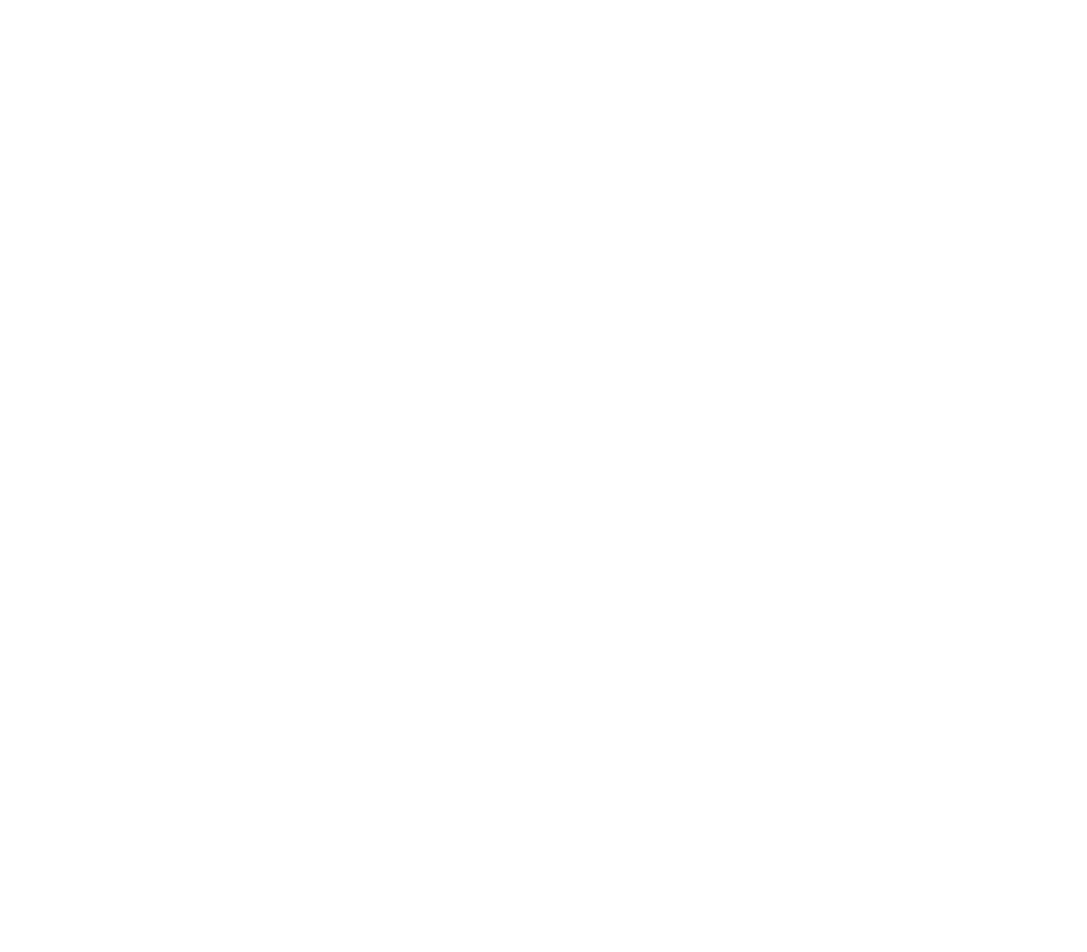
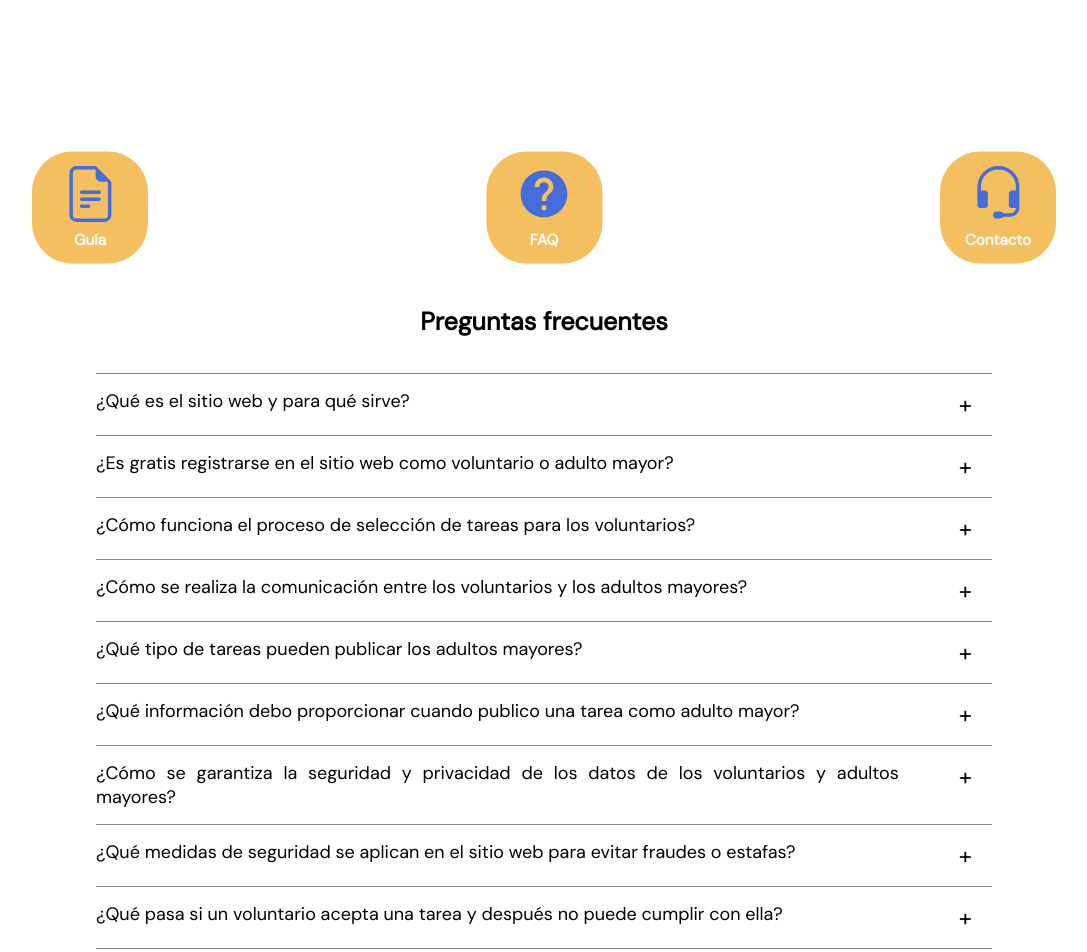
Before and after one commit to msft2000/wise-helper-client, a React (Create React App) app: page /support in a window 1280 px wide. Before the commit this address had no page. Shown: the top 952 px of the page, without its empty margins (96-1183 px from the left). Before the commit the page ends 800 px from the top, so only its background shows below. Built offline with nearby package versions, Linux system fonts and the light colour scheme.

Commit message:
Corregido la parte de navegación
Faltan ventanas de modificar perfil, regresar, etc

```diff
--- a/src/App/App.js
+++ b/src/App/App.js
@@ -13,6 +13,7 @@ import { TareasAdulto } from "../pages/Tareas_A";
 import { PerfilAyudante } from "../pages/PerfilAyudante";
 import { Soporte } from "../pages/Soporte";
 import { Soporte2 } from "../pages/Soporte2";
+import { Soporte3 } from "../pages/Soporte3";
 function App() {
   return (
     <BrowserRouter>
@@ -21,13 +22,16 @@ function App() {
           <Route path="/" element={<Index />} />
           <Route path="/login" element={<Login />} />
           <Route path="/register" element={<Signup />} />
+          <Route path="/support" element={<Soporte3/>} />
           <Route path="/adult" element={<TareasAdulto />}/>
+          <Route path="/adult/agregar-tarea" element={<AgregarTarea/>}/>
             <Route path="/adult/tareas"  />
+
             <Route path="/adult/perfil" element={<PerfilAdultoMayor/>}/>
             <Route path="/adult/support" element={<Soporte/>} />
           <Route path="/volunter" element={<TareasVoluntario/>}/>
             <Route path="/volunter/tareas" element={<TareasActivas />}/>
-              <Route path="/volunter/tareas/agregar-tarea" element={<AgregarTarea/>}/>
+
             <Route path="/volunter/perfil" element={<PerfilAyudante />} />
             <Route path="/volunter/support" element={<Soporte2/>} />
 
--- a/src/components/Navbar.jsx
+++ b/src/components/Navbar.jsx
@@ -7,7 +7,7 @@ function Navbar(props) {
   const navigate=useNavigate();
   const [flag,setFlag]=React.useState(false);
   return (
-    <header className="NavBar1" style={{"zIndex":"100"}}>
+    <header className="NavBar1">
     <nav>
       <img src={logo} onClick={()=>navigate("/")}/>
       <ul className={flag ? "show":""}>
--- a/src/css/PerfilAyudante.css
+++ b/src/css/PerfilAyudante.css
@@ -32,6 +32,7 @@ div.PerfilAyudante input {
     transform: scale(1.2)
   }
   div.PerfilAyudante .sec1{
+    margin-top: 150px;
     grid-area: seccion1;
     background-color:  rgb(222, 222, 222);
     border-radius: 0px 10px 10px 0px;
--- a/src/pages/AgregarTarea.jsx
+++ b/src/pages/AgregarTarea.jsx
@@ -1,13 +1,13 @@
 import React from "react";
 import { useNavigate } from "react-router-dom";
 import "../css/AgregarTarea.css";
-import { Navbar2 } from "../components/Navbar2.jsx";
+import { Navbar } from "../components/Navbar";
 
 function AgregarTarea(){
     const navigate = useNavigate();
     return(
         <div id="agregar-tareas">
-            <Navbar2 flag={2}/>
+            <Navbar flag={1}/>
             <div className="agregar-tarea-general--container">
                 <div className="agregar-tareas--header">
                     <h1>Agregar Tarea</h1>
--- a/src/pages/Index.jsx
+++ b/src/pages/Index.jsx
@@ -6,6 +6,7 @@ import p1PNG from "../assets/img/p1.png";
 import p2PNG from "../assets/img/p2.png";
 import p3PNG from "../assets/img/p3.png";
 import { useNavigate } from "react-router-dom";
+import {Soporte3} from "../pages/Soporte3"
 
 function Index() {
   const navigate = useNavigate();
@@ -61,7 +62,7 @@ function Index() {
                   <a href="#">Inicio</a>
                 </li>
                 <li>
-                  <a href="#">Soporte</a>
+                  <a onClick={() => navigate("/support")}>Soporte</a>
                 </li>
                 <div className="right">
                   <li>
--- a/src/pages/PerfilAdultoMayor.jsx
+++ b/src/pages/PerfilAdultoMayor.jsx
@@ -1,5 +1,4 @@
 import React from "react";
-import { Menu } from "../components/Menu";
 import { useNavigate } from "react-router-dom";
 import "../css/PerfilAdultoMayor.css";
 import adultoMayor from "../assets/img/adultoMayor-hombre.png";
@@ -11,8 +10,9 @@ function PerfilAdultoMayor() {
     const  navigate  = useNavigate();
     return (
         <div id="perfil-adulto-mayor--page-container">
+            <Navbar flag={3}/>
             <div className="perfil-datos--container">
-                <Navbar flag={3}/>
+
                 <div className="perfil-datos--container--titulo">
                     <p>Datos</p>
                     <hr />
--- /dev/null
+++ b/src/pages/Soporte3.jsx
@@ -0,0 +1,174 @@
+import React from "react";
+import "../css/soporte2.css";
+import {MdMarkUnreadChatAlt, MdSend,MdLocalPhone,MdLiveHelp,MdHelp} from "react-icons/md"
+import {BsHeadset,BsFileEarmarkText} from "react-icons/bs"
+import { Navbar2 } from "../components/Navbar2";
+
+function FAQQuest(props) {
+  const [flag, setFlag] = React.useState(0);
+  return (
+    <div onClick={() => {
+      setFlag(1 - flag);
+    }}>
+      <div>
+        <p>{props.quest}</p>
+        <p style={flag == 1 ? {display:"flex"} : {display:"none"}}>
+          {props.answ}
+        </p>
+      </div>
+      <p>{flag==1 ? "-":"+"}</p>
+    </div>
+  );
+}
+
+function Soporte3() {
+  const [flag,setFlag]=React.useState([0,1,0]);
+  return (
+    <div className="Soporte">
+
+      <div className="container">
+
+        <div className="btns">
+          {/*Bloque de botones*/}
+          <div class="Guia" onClick={()=>{if(flag[0]==0) setFlag([1-flag[0],0,0])}} >
+            <BsFileEarmarkText/>
+            <p>Guía</p>
+          </div>
+
+          <div class="FAQ" onClick={()=>{if(flag[1]==0) setFlag([0,1-flag[1],0])}} >
+            <MdHelp/>
+            <p>FAQ</p>
+          </div>
+
+          <div class="Contacto" onClick={()=>{if(flag[2]==0) setFlag([0,0,1-flag[2]])}} >
+            <BsHeadset/>
+            <p>Contacto</p>
+          </div>
+
+        </div>
+
+        <div className="content">
+          {/*Bloque de contenido de cada sección*/}
+
+          <div class="Guia" style={flag[0]==1 ? {display:"flex"}:{display:"none"}}>
+            {/*Todavía no está completa la aplicación*/}
+          </div>
+
+          <div class="FAQ" style={flag[1]==1 ? {display:"flex"}:{display:"none"}}>
+            {/*Bloque de Preguntas Frecuentes*/}
+            <h1>Preguntas frecuentes</h1>
+            <section>
+                <FAQQuest
+                  quest="¿Qué es el sitio web y para qué sirve?"
+                  answ="Lorem ipsum dolor sit amet consectetur adipisicing elit."
+                />
+                <FAQQuest
+                  quest="¿Es gratis registrarse en el sitio web como voluntario o
+                  adulto mayor?"
+                  answ="Lorem ipsum, dolor sit amet consectetur adipisicing elit.
+                  Obcaecati sunt amet hic voluptatibus facilis, placeat vero
+                  excepturi neque. Iusto nam possimus dolores repellat fuga,
+                  temporibus dicta at labore in molestias."
+                />
+                <FAQQuest
+                  quest="¿Cómo funciona el proceso de selección de tareas para los
+                  voluntarios?"
+                  answ="Lorem ipsum dolor sit amet consectetur adipisicing elit.
+                  Inventore iure, odit animi tenetur sed quibusdam optio sequi
+                  architecto dolor. Officia accusamus veniam architecto
+                  perspiciatis voluptates error nisi tenetur impedit fuga."
+                />
+                <FAQQuest
+                  quest="¿Cómo se realiza la comunicación entre los voluntarios y los
+                  adultos mayores?"
+                  answ="Lorem ipsum dolor sit, amet consectetur adipisicing elit.
+                  Mollitia cupiditate ipsam sint rerum. Molestiae, expedita
+                  omnis quibusdam alias deleniti sequi nesciunt quae ea nemo
+                  optio recusandae exercitationem, asperiores nihil eligendi."
+                />
+                <FAQQuest
+                  quest="¿Qué tipo de tareas pueden publicar los adultos mayores?"
+                  answ="Lorem ipsum dolor sit amet consectetur adipisicing elit.
+                  Inventore iure, odit animi tenetur sed quibusdam optio sequi
+                  architecto dolor. Officia accusamus veniam architecto
+                  perspiciatis voluptates error nisi tenetur impedit fuga."
+                />
+                <FAQQuest
+                  quest="¿Qué información debo proporcionar cuando publico una tarea
+                  como adulto mayor?"
+                  answ="Lorem ipsum dolor sit amet consectetur adipisicing elit.
+                  Inventore iure, odit animi tenetur sed quibusdam optio sequi
+                  architecto dolor. Officia accusamus veniam architecto
+                  perspiciatis voluptates error nisi tenetur impedit fuga."
+                />
+                <FAQQuest
+                  quest="¿Cómo se garantiza la seguridad y privacidad de los datos de
+                  los voluntarios y adultos mayores?"
+                  answ="Lorem ipsum dolor sit amet consectetur adipisicing elit.
+                  Inventore iure, odit animi tenetur sed quibusdam optio sequi
+                  architecto dolor. Officia accusamus veniam architecto
+                  perspiciatis voluptates error nisi tenetur impedit fuga."
+                />
+                <FAQQuest
+                  quest="¿Qué medidas de seguridad se aplican en el sitio web para
+                  evitar fraudes o estafas?"
+                  answ="Lorem ipsum dolor sit amet consectetur adipisicing elit.
+                  Inventore iure, odit animi tenetur sed quibusdam optio sequi
+                  architecto dolor. Officia accusamus veniam architecto
+                  perspiciatis voluptates error nisi tenetur impedit fuga."
+                />
+                <FAQQuest
+                  quest="¿Qué pasa si un voluntario acepta una tarea y después no
+                  puede cumplir con ella?"
+                  answ="Lorem ipsum dolor sit amet consectetur adipisicing elit.
+                  Inventore iure, odit animi tenetur sed quibusdam optio sequi
+                  architecto dolor. Officia accusamus veniam architecto
+                  perspiciatis voluptates error nisi tenetur impedit fuga."
+                />
+                <FAQQuest
+                  quest="¿Cómo funciona el sistema de calificación y cómo puede
+                  ayudar a elegir al mejor voluntario para realizar una tarea?"
+                  answ="Lorem ipsum dolor sit amet consectetur adipisicing elit.
+                  Inventore iure, odit animi tenetur sed quibusdam optio sequi
+                  architecto dolor. Officia accusamus veniam architecto
+                  perspiciatis voluptates error nisi tenetur impedit fuga."
+                />
+            </section>
+          </div>
+
+          <div class="Contacto" style={flag[2]==1 ? {display:"flex"}:{display:"none"}} >
+            {/*Bloque de contacto*/}
+            <h1>Contacto</h1>
+            <section>
+              <div>
+                <MdLiveHelp/>
+                <div>
+                  <h2>Centro de Ayuda</h2>
+                  <p>
+                    Si necesitas contactarte con el personal de soporte,
+                    llamanos.
+                  </p>
+                </div>
+               <MdLocalPhone/>
+              </div>
+              <div>
+                <MdMarkUnreadChatAlt/>
+                <div>
+                  <h2>Soporte</h2>
+                  <p>
+                    Contactanos por mensaje, tus dudas seran respondidas lo más
+                    pronto posible.
+                  </p>
+                </div>
+                <MdSend/>
+              </div>
+            </section>
+          </div>
+
+        </div>
+      </div>
+      <footer>Realizado por Renato Berrezueta</footer>
+    </div>
+  );
+}
+export { Soporte3 };
--- a/src/pages/TareasActivas.jsx
+++ b/src/pages/TareasActivas.jsx
@@ -79,7 +79,7 @@ function TareasActivas() {
       <Navbar2 flag={2}/>
       <div className="tareas-activas--container">
         <div className={menuLateralActivo}>
-          <div className="todas-tareas--header">
+          <div className="todas-tareas--header" style={{display:"none"}}>
             <button>
               <FilterAltIcon />
               Filtrar Contenido
--- a/src/pages/Tareas_A.jsx
+++ b/src/pages/Tareas_A.jsx
@@ -6,7 +6,7 @@ import Rating from "@mui/material/Rating";
 import { FaImage } from "react-icons/fa";
 import { GrLink } from "react-icons/gr";
 import { RxCross2 } from "react-icons/rx";
-
+import { useNavigate } from "react-router-dom";
 function Tabla({
   data,
   set,
@@ -169,6 +169,7 @@ function DetalleTarea2({
 }
 
 function TareasAdulto() {
+  const navigate=useNavigate();
   const data = [
     {
       voluntario: "Ana Garcia",
@@ -227,7 +228,7 @@ function TareasAdulto() {
         <div className="panel" ref={refPanel}>
           <section className="tareas_content" ref={refTareasContent}>
             <div className="btns">
-              <div class="agregar">
+              <div class="agregar" onClick={()=>navigate("/adult/agregar-tarea")}>
                 <AiOutlinePlus />
                 <p>Agregar Tarea</p>
               </div>
```
Also changed, not shown: src/pages/PerfilAyudante.jsx (+4 -20 lines).
